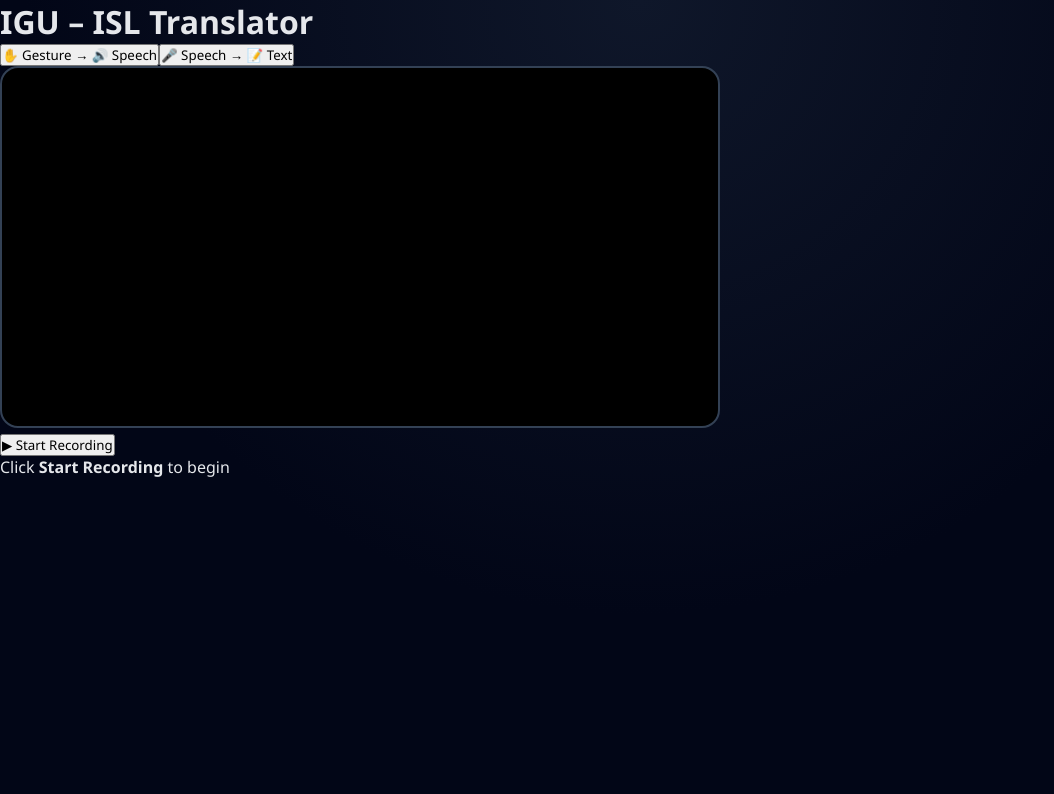
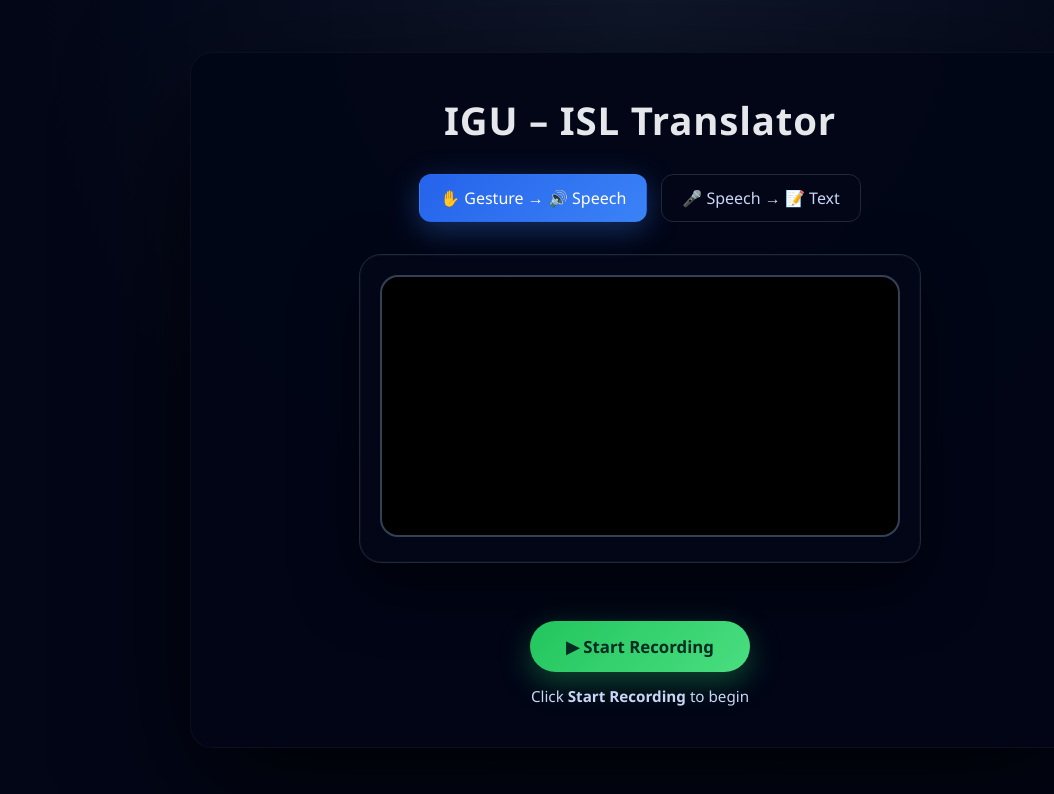
Before and after one commit to outofboundxception/Codeversity-2026, a React (Vite) app in the folder igu/: page / in a window 1280 px wide. Shown: the top 794 px of the page, without its empty margins (0-1054 px from the left). Built offline with nearby package versions, Linux system fonts and the light colour scheme; no server answers.

Commit message:
Revert "Update index.css"
This reverts commit 32d34ae2005ce1ad2760f76dd751410e9c564f32.

```diff
--- a/igu/src/index.css
+++ b/igu/src/index.css
@@ -18,28 +18,54 @@ body {
 }
 
 /* =========================
-   ROOT (cv-root)
+   ROOT LAYOUT
 ========================= */
-.cv-root {
+#root {
   min-height: 100vh;
-  width: 100%;
   display: flex;
-  flex-direction: column;
+  justify-content: center;
   align-items: center;
-  padding: 24px;
+  padding: 24px; /* ✅ prevents edge clipping on small screens */
 }
 
 /* =========================
-   TOP MODE BAR
+   MAIN CONTAINER
 ========================= */
-.top-bar {
-  display: flex;
-  gap: 14px;
-  margin-bottom: 20px;
+.app-container {
+  width: 100%;
+  max-width: 900px;
+  background: rgba(2, 6, 23, 0.94);
+  border-radius: 22px;
+  padding: 42px 40px;
+  box-shadow:
+    0 40px 120px rgba(0, 0, 0, 0.75),
+    inset 0 0 0 1px rgba(255, 255, 255, 0.04);
+  text-align: center;
 }
 
-.top-bar button {
-  padding: 10px 20px;
+/* =========================
+   TITLE
+========================= */
+.app-title {
+  font-size: 2.4rem;
+  font-weight: 800;
+  letter-spacing: 0.8px;
+  margin-bottom: 28px;
+}
+
+/* =========================
+   MODE TOGGLE
+========================= */
+.mode-toggle {
+  display: flex;
+  justify-content: center;
+  gap: 14px;
+  margin-bottom: 32px;
+  flex-wrap: wrap; /* ✅ mobile-safe */
+}
+
+.mode-toggle button {
+  padding: 12px 20px;
   font-size: 1rem;
   border-radius: 12px;
   border: 1px solid #1e293b;
@@ -49,20 +75,19 @@ body {
   transition: all 0.25s ease;
 }
 
-.top-bar button.active {
+.mode-toggle button.active {
   background: linear-gradient(135deg, #2563eb, #3b82f6);
-  color: white;
+  color: #ffffff;
   border-color: transparent;
   box-shadow: 0 8px 30px rgba(59, 130, 246, 0.35);
 }
 
 /* =========================
-   CAMERA STAGE
+   CAMERA BOX
 ========================= */
-.camera-stage {
-  position: relative; /* REQUIRED for overlay */
-  margin: 20px auto;
-  padding: 18px;
+.camera-box {
+  margin: 30px auto;
+  padding: 20px;
   border-radius: 22px;
   background: linear-gradient(
     180deg,
@@ -70,14 +95,15 @@ body {
     rgba(2, 6, 23, 0.7)
   );
   border: 1px solid #1e293b;
+  width: fit-content;
   box-shadow:
     0 25px 60px rgba(0, 0, 0, 0.6),
     inset 0 0 0 1px rgba(255, 255, 255, 0.03);
 }
 
-/* 🎥 VIDEO */
+/* 🎥 CAMERA */
 video {
-  width: 720px;
+  width: 520px;
   max-width: 100%;
   border-radius: 18px;
   border: 2px solid #334155;
@@ -85,96 +111,101 @@ video {
 }
 
 /* =========================
-   OPENCV-STYLE OVERLAY
+   ACTION BUTTONS
 ========================= */
-.overlay {
-  position: absolute;
-  top: 14px;
-  left: 14px;
-  z-index: 5;
-}
-
-.overlay-bar {
-  min-width: 200px;        /* controls red blank space */
-  height: 48px;
-  background: rgba(255, 0, 0, 0.85);
-  display: flex;
-  align-items: center;
-  padding: 0 14px;
-  border-radius: 4px;
-}
-
-.overlay-text {
-  font-size: 22px;
-  font-weight: 700;
-  color: #ffffff;
-  white-space: nowrap;
-}
-
-/* =========================
-   CONTROLS
-========================= */
-.controls {
-  margin-top: 18px;
-  display: flex;
-  gap: 14px;
-}
-
-.control-btn {
-  padding: 12px 30px;
-  font-size: 1rem;
+.start-btn,
+.stop-btn {
+  margin-top: 28px;
+  padding: 14px 36px;
+  font-size: 1.05rem;
   font-weight: 700;
   border-radius: 999px;
   border: none;
   cursor: pointer;
-  transition: transform 0.15s ease, box-shadow 0.2s ease;
+  transition:
+    transform 0.15s ease,
+    box-shadow 0.2s ease;
 }
 
-.control-btn.start {
+.start-btn {
   background: linear-gradient(135deg, #22c55e, #4ade80);
   color: #022c22;
   box-shadow: 0 10px 30px rgba(34, 197, 94, 0.35);
 }
 
-.control-btn.stop {
+.stop-btn {
   background: linear-gradient(135deg, #ef4444, #f87171);
   color: white;
   box-shadow: 0 10px 30px rgba(239, 68, 68, 0.35);
 }
 
-.control-btn:hover {
+.start-btn:hover,
+.stop-btn:hover {
   transform: translateY(-2px);
 }
 
 /* =========================
-   SPEECH → TEXT OUTPUT
+   OUTPUT BOX (GESTURE + SPEECH)
 ========================= */
-.text-output {
-  margin-top: 24px;
-  padding: 18px 20px;
-  width: 720px;
-  max-width: 100%;
-  border-radius: 16px;
+.gesture-box {
+  margin-top: 36px;
+  padding: 28px 26px;
+  border-radius: 18px;
   background: rgba(2, 6, 23, 0.95);
   border: 1px solid #1e293b;
-  font-size: 1.2rem;
+  min-height: 110px; /* ✅ stable layout */
+}
+
+/* MAIN OUTPUT TEXT */
+.gesture-text {
+  font-size: 1.8rem;
+  font-weight: 800;
   color: #38bdf8;
+  letter-spacing: 0.8px;
+  word-wrap: break-word;
+}
+
+/* SUBTEXT */
+.confidence-text {
+  margin-top: 12px;
+  font-size: 0.95rem;
+  color: #94a3b8;
 }
 
 /* =========================
-   RESPONSIVE
+   STATUS / HELPER TEXT
 ========================= */
-@media (max-width: 768px) {
+.status-text {
+  margin-top: 14px;
+  font-size: 0.95rem;
+  color: #cbd5f5;
+}
+
+/* =========================
+   ERROR
+========================= */
+.error-text {
+  color: #f87171;
+  margin-bottom: 12px;
+}
+
+/* =========================
+   RESPONSIVE FIXES
+========================= */
+@media (max-width: 640px) {
+  .app-container {
+    padding: 30px 22px;
+  }
+
+  .app-title {
+    font-size: 2rem;
+  }
+
+  .gesture-text {
+    font-size: 1.4rem;
+  }
+
   video {
     width: 100%;
   }
-
-  .overlay-bar {
-    min-width: 160px;
-    height: 42px;
-  }
-
-  .overlay-text {
-    font-size: 18px;
-  }
 }
```
